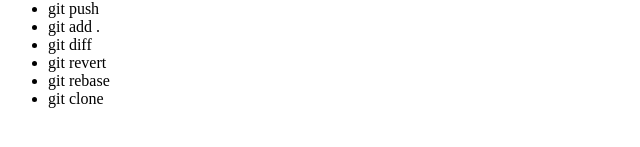
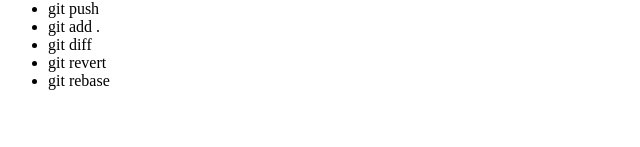
Before and after one commit to sharukh-vs/git-tutorial, a plain HTML site: page about.html in a window 1280 px wide. Shown: the part 223-370 px from the top of the page, 0-640 px from the left. Drawn offline with Linux system fonts and the light colour scheme.

Commit message:
Revert "clone added"
This reverts commit baf688320461661e91b39fd1ad85b59d7263278e.

```diff
--- a/about.html
+++ b/about.html
@@ -18,7 +18,6 @@
         <li>git diff</li>
         <li>git revert</li>
         <li>git rebase</li>
-        <li>git clone</li>
     </ul>
 </head>
 <body>
```
